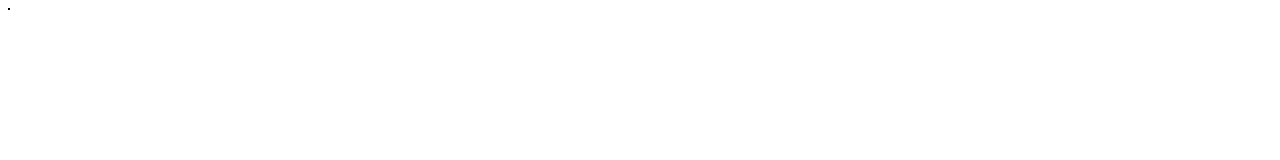
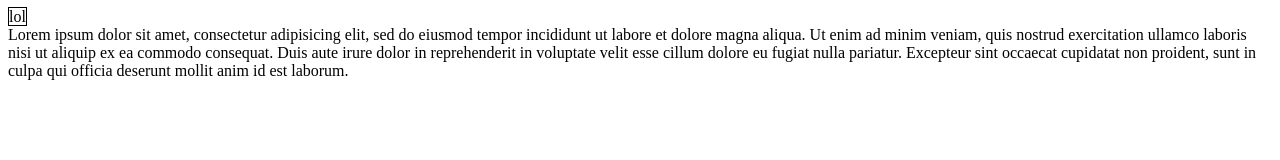
Before and after one commit to alexandradra/ech-phoceens-prevert-1, a plain HTML site: page Sitesocial/index.html in a window 1280 px wide. Drawn offline with Linux system fonts and the light colour scheme.

Commit message:
ajouts mineurs

```diff
--- a/Sitesocial/index.html
+++ b/Sitesocial/index.html
@@ -1,14 +1,23 @@
 <!DOCTYPE html>
 <html>
+
 <head>
-  <meta charset="utf-8">
-  <meta name="viewport" content="width=device-width, initial-scale=1">
-  <title>Made with Thimble</title>
-  <link rel="stylesheet" href="style.css">
+    <meta charset="utf-8">
+    <meta name="viewport" content="width=device-width, initial-scale=1">
+    <title>YOLOOOOO</title>
+    <link rel="stylesheet" href="style.css">
 </head>
+
 <body>
-<div class="banner">
-  </div>
+    <banner>
+        lol
+    </banner>
+    <aside>
+    </aside>
+    <article>
+        Lorem ipsum dolor sit amet, consectetur adipisicing elit, sed do eiusmod tempor incididunt ut labore et dolore magna aliqua. Ut enim ad minim veniam, quis nostrud exercitation ullamco laboris nisi ut aliquip ex ea commodo consequat. Duis aute irure dolor
+        in reprehenderit in voluptate velit esse cillum dolore eu fugiat nulla pariatur. Excepteur sint occaecat cupidatat non proident, sunt in culpa qui officia deserunt mollit anim id est laborum.
+    </article>
+</body>
 
-</body>
 </html>
--- a/Sitesocial/style.css
+++ b/Sitesocial/style.css
@@ -1,16 +1,7 @@
 .body{
   margin: 0;
 }
-.banner{
-  display: inline-block;
-  position: fixed;
+banner{
+  width: 100vw;
   border: 1px solid black;
 }
-.flexcontainer{
-
-  display: flex
-}
-
-.colonne1{
-
-}
```
